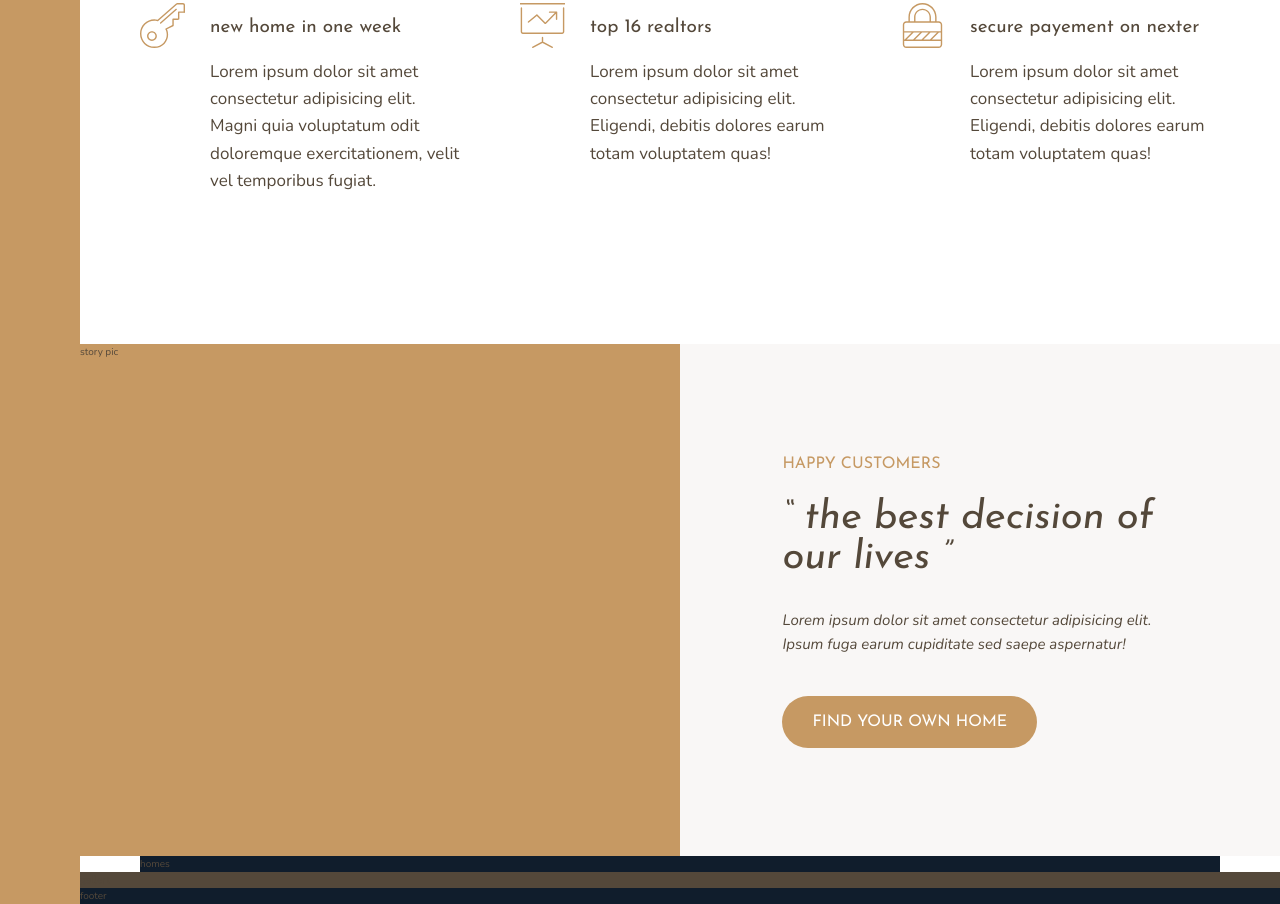
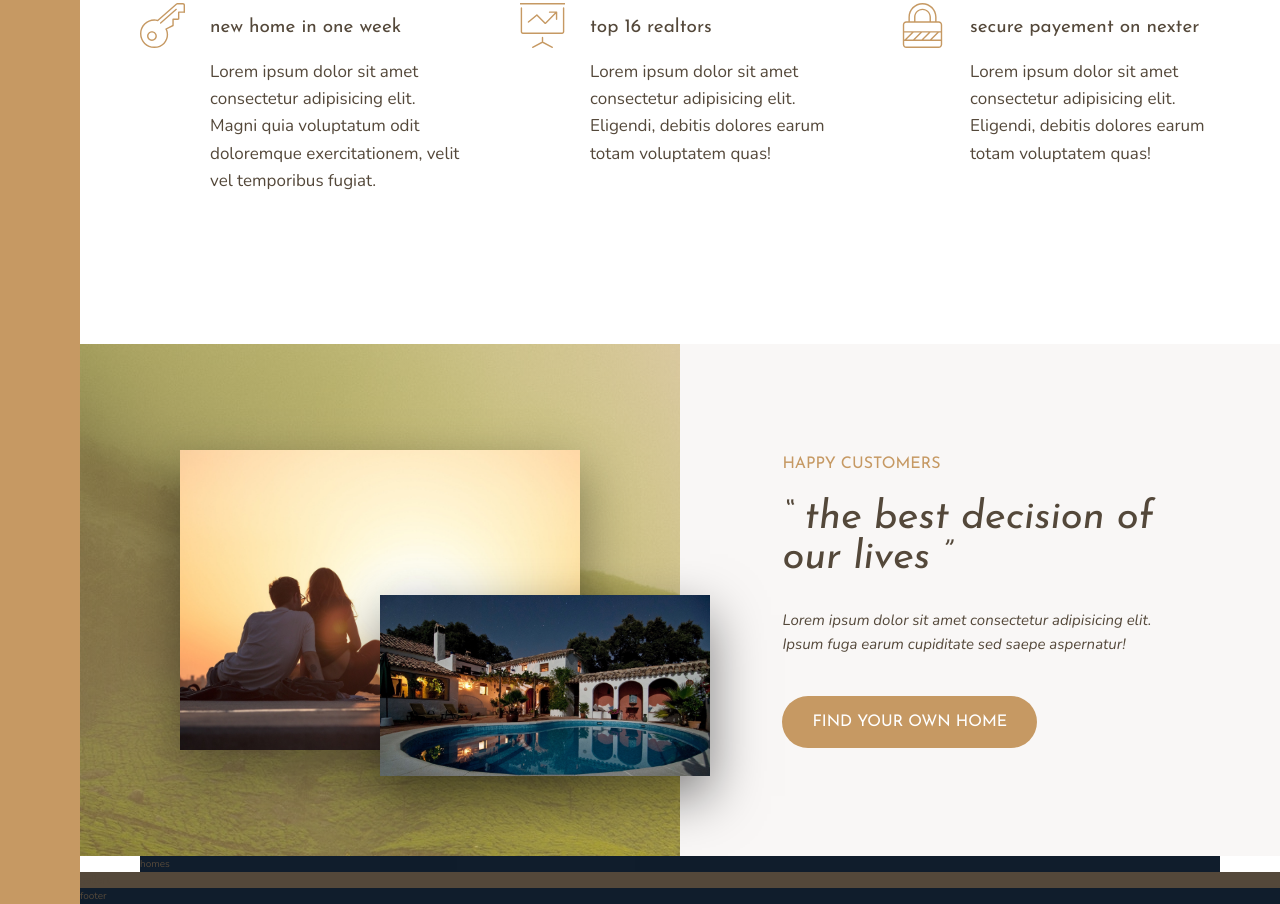
Before and after one commit to ghozlene/nexter, a website: page index.html in a window 1280 px wide. Shown: the part 1073-1977 px from the top of the page. Drawn offline with nearby package versions, Linux system fonts and the light colour scheme.

Commit message:
completing the story section

```diff
--- a/index.html
+++ b/index.html
@@ -80,7 +80,8 @@
 
     </section>
     <div class="story__pictures">
-        story pic
+        <img src="img/story-1.jpeg" alt="story 1" class="story__img--1">
+        <img src="img/story-2.jpeg" alt="story 2" class="story__img--2">
     </div>
 
     <div class="story__content">
--- a/sass/_story.scss
+++ b/sass/_story.scss
@@ -2,6 +2,32 @@
 	&__pictures {
 		background-color: $color-primary;
 		grid-column: full-start / col-end 4;
+
+		display: grid;
+		grid-template-rows: repeat(6, 1fr);
+		grid-template-columns: repeat(6, 1fr);
+		align-items: center;
+		background-image: linear-gradient(
+				rgba($color-primary, 0.5),
+				rgba($color-primary, 0.5)
+			),
+			url(../img/back.jpg);
+	}
+
+	&__img--1 {
+		width: 100%;
+		grid-row: 2 / 6;
+		grid-column: 2 / 6;
+		box-shadow: 0 2rem 5rem rgba(#000000, $alpha: 0.4);
+	}
+
+	&__img--2 {
+		width: 110%;
+
+		grid-row: 4 / 6;
+		grid-column: 4 / 7;
+		z-index: 100;
+		box-shadow: 0 2rem 5rem rgba(#000000, $alpha: 0.5);
 	}
 
 	&__content {
```
Also changed, not shown: css/style.css, 1 other file.
